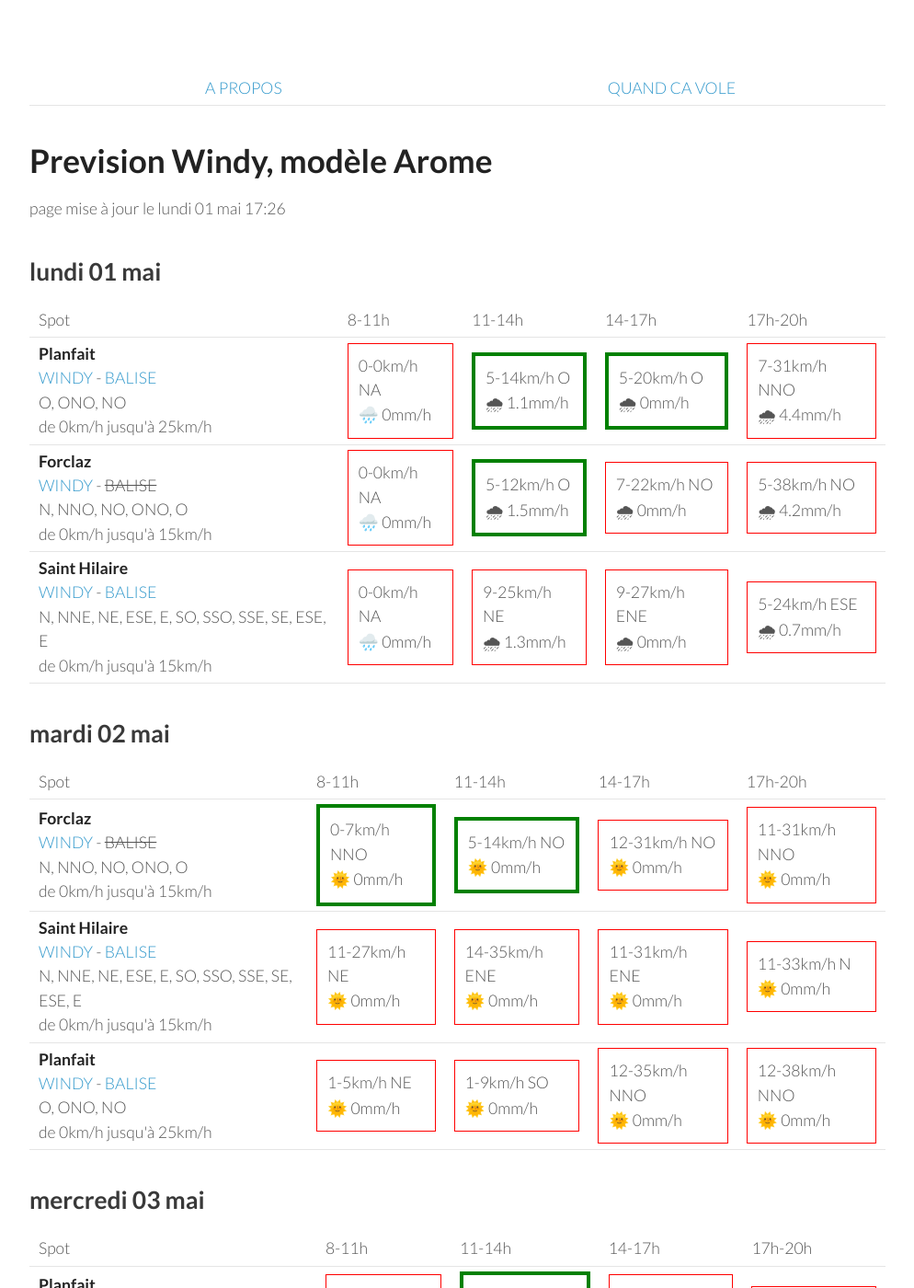
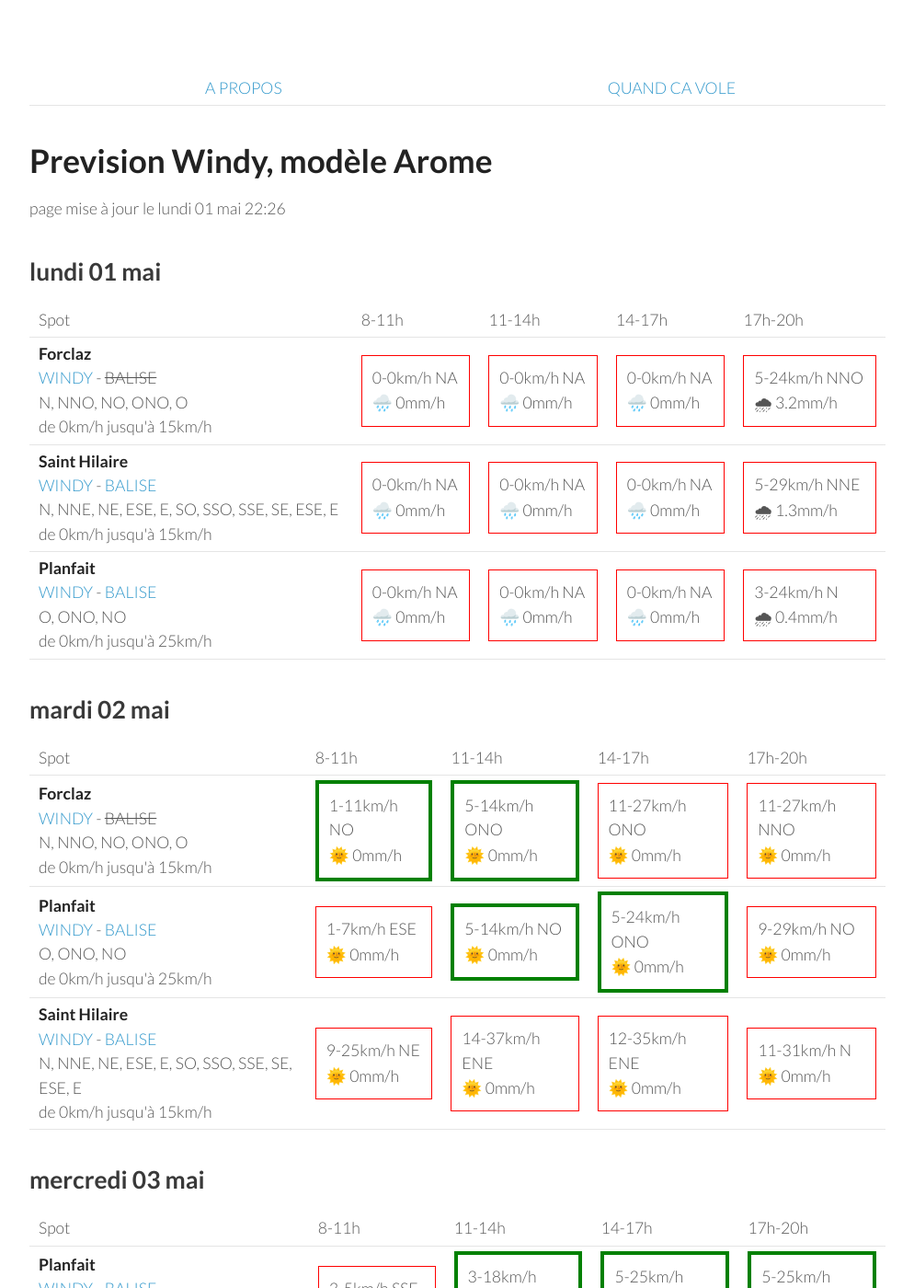
Before and after one commit to parapente-dans-le-nord/parapente-dans-le-nord.github.io, a Jekyll site: the page built from alpes_nord.markdown, in a window 1280 px wide and 1400 px high. Shown: the whole window at 92% size, without its empty margins (26-1020 px from the left). Built offline with Jekyll 4.4.1, drawn with Linux system fonts in a browser that asks for light colours; some of the changed text lies outside the part shown.

Commit message:
update index.markdown

```diff
--- a/alpes_nord.markdown
+++ b/alpes_nord.markdown
@@ -7,7 +7,7 @@ title:  "Tous les spots"
 {: .links}
 
 # Prevision Windy, modèle Arome
-page mise à jour le lundi 01 mai 17:26
+page mise à jour le lundi 01 mai 22:26
 
 ## lundi 01 mai
 
@@ -22,30 +22,30 @@ page mise à jour le lundi 01 mai 17:26
       <td>17h-20h</td>
     </tr>
 <tr>
-        <td><strong>Planfait</strong><br><a href="https://windy.com/45.853/6.223?45.415,6.223,8">WINDY</a> - <span class=""><a href="https://www.openwindmap.org/PP496">BALISE</a> </span><br> <span class="vent-favorable">O, ONO, NO</span><br><span class="force-vent">de 0km/h jusqu'à 25km/h</span> </td>
-
-            <td><div class="not-flyable"><p>0-0km/h NA</p><p>🌧️ 0mm/h</p></div></td>
-            <td><div class="flyable"><p>5-14km/h O</p><p>🌧 1.1mm/h</p></div></td>
-            <td><div class="flyable"><p>5-20km/h O</p><p>🌧 0mm/h</p></div></td>
-            <td><div class="not-flyable"><p>7-31km/h NNO</p><p>🌧 4.4mm/h</p></div></td>
-
-    </tr>
-<tr>
         <td><strong>Forclaz</strong><br><a href="https://windy.com/45.814/6.247?45.375,6.246,8,m:eVwaglz">WINDY</a> - <span class="no-balise"> BALISE </span><br> <span class="vent-favorable">N, NNO, NO, ONO, O</span><br><span class="force-vent">de 0km/h jusqu'à 15km/h</span> </td>
 
             <td><div class="not-flyable"><p>0-0km/h NA</p><p>🌧️ 0mm/h</p></div></td>
-            <td><div class="flyable"><p>5-12km/h O</p><p>🌧 1.5mm/h</p></div></td>
-            <td><div class="not-flyable"><p>7-22km/h NO</p><p>🌧 0mm/h</p></div></td>
-            <td><div class="not-flyable"><p>5-38km/h NO</p><p>🌧 4.2mm/h</p></div></td>
+            <td><div class="not-flyable"><p>0-0km/h NA</p><p>🌧️ 0mm/h</p></div></td>
+            <td><div class="not-flyable"><p>0-0km/h NA</p><p>🌧️ 0mm/h</p></div></td>
+            <td><div class="not-flyable"><p>5-24km/h NNO</p><p>🌧 3.2mm/h</p></div></td>
 
     </tr>
 <tr>
         <td><strong>Saint Hilaire</strong><br><a href="https://windy.com/45.307/5.888?45.087,5.889,9,m:eUFagkX">WINDY</a> - <span class=""><a href="http://www.balisemeteo.com/balise.php?idBalise=61">BALISE</a> </span><br> <span class="vent-favorable">N, NNE, NE, ESE, E, SO, SSO, SSE, SE, ESE, E</span><br><span class="force-vent">de 0km/h jusqu'à 15km/h</span> </td>
 
             <td><div class="not-flyable"><p>0-0km/h NA</p><p>🌧️ 0mm/h</p></div></td>
-            <td><div class="not-flyable"><p>9-25km/h NE</p><p>🌧 1.3mm/h</p></div></td>
-            <td><div class="not-flyable"><p>9-27km/h ENE</p><p>🌧 0mm/h</p></div></td>
-            <td><div class="not-flyable"><p>5-24km/h ESE</p><p>🌧 0.7mm/h</p></div></td>
+            <td><div class="not-flyable"><p>0-0km/h NA</p><p>🌧️ 0mm/h</p></div></td>
+            <td><div class="not-flyable"><p>0-0km/h NA</p><p>🌧️ 0mm/h</p></div></td>
+            <td><div class="not-flyable"><p>5-29km/h NNE</p><p>🌧 1.3mm/h</p></div></td>
+
+    </tr>
+<tr>
+        <td><strong>Planfait</strong><br><a href="https://windy.com/45.853/6.223?45.415,6.223,8">WINDY</a> - <span class=""><a href="https://www.openwindmap.org/PP496">BALISE</a> </span><br> <span class="vent-favorable">O, ONO, NO</span><br><span class="force-vent">de 0km/h jusqu'à 25km/h</span> </td>
+
+            <td><div class="not-flyable"><p>0-0km/h NA</p><p>🌧️ 0mm/h</p></div></td>
+            <td><div class="not-flyable"><p>0-0km/h NA</p><p>🌧️ 0mm/h</p></div></td>
+            <td><div class="not-flyable"><p>0-0km/h NA</p><p>🌧️ 0mm/h</p></div></td>
+            <td><div class="not-flyable"><p>3-24km/h N</p><p>🌧 0.4mm/h</p></div></td>
 
     </tr>
 
@@ -67,30 +67,30 @@ page mise à jour le lundi 01 mai 17:26
 <tr>
         <td><strong>Forclaz</strong><br><a href="https://windy.com/45.814/6.247?45.375,6.246,8,m:eVwaglz">WINDY</a> - <span class="no-balise"> BALISE </span><br> <span class="vent-favorable">N, NNO, NO, ONO, O</span><br><span class="force-vent">de 0km/h jusqu'à 15km/h</span> </td>
 
-            <td><div class="flyable"><p>0-7km/h NNO</p><p>🌞 0mm/h</p></div></td>
+            <td><div class="flyable"><p>1-11km/h NO</p><p>🌞 0mm/h</p></div></td>
+            <td><div class="flyable"><p>5-14km/h ONO</p><p>🌞 0mm/h</p></div></td>
+            <td><div class="not-flyable"><p>11-27km/h ONO</p><p>🌞 0mm/h</p></div></td>
+            <td><div class="not-flyable"><p>11-27km/h NNO</p><p>🌞 0mm/h</p></div></td>
+
+
+    </tr>
+<tr>
+        <td><strong>Planfait</strong><br><a href="https://windy.com/45.853/6.223?45.415,6.223,8">WINDY</a> - <span class=""><a href="https://www.openwindmap.org/PP496">BALISE</a> </span><br> <span class="vent-favorable">O, ONO, NO</span><br><span class="force-vent">de 0km/h jusqu'à 25km/h</span> </td>
+
+            <td><div class="not-flyable"><p>1-7km/h ESE</p><p>🌞 0mm/h</p></div></td>
             <td><div class="flyable"><p>5-14km/h NO</p><p>🌞 0mm/h</p></div></td>
-            <td><div class="not-flyable"><p>12-31km/h NO</p><p>🌞 0mm/h</p></div></td>
-            <td><div class="not-flyable"><p>11-31km/h NNO</p><p>🌞 0mm/h</p></div></td>
+            <td><div class="flyable"><p>5-24km/h ONO</p><p>🌞 0mm/h</p></div></td>
+            <td><div class="not-flyable"><p>9-29km/h NO</p><p>🌞 0mm/h</p></div></td>
 
 
     </tr>
 <tr>
         <td><strong>Saint Hilaire</strong><br><a href="https://windy.com/45.307/5.888?45.087,5.889,9,m:eUFagkX">WINDY</a> - <span class=""><a href="http://www.balisemeteo.com/balise.php?idBalise=61">BALISE</a> </span><br> <span class="vent-favorable">N, NNE, NE, ESE, E, SO, SSO, SSE, SE, ESE, E</span><br><span class="force-vent">de 0km/h jusqu'à 15km/h</span> </td>
 
-            <td><div class="not-flyable"><p>11-27km/h NE</p><p>🌞 0mm/h</p></div></td>
-            <td><div class="not-flyable"><p>14-35km/h ENE</p><p>🌞 0mm/h</p></div></td>
-            <td><div class="not-flyable"><p>11-31km/h ENE</p><p>🌞 0mm/h</p></div></td>
-            <td><div class="not-flyable"><p>11-33km/h N</p><p>🌞 0mm/h</p></div></td>
-
-
-    </tr>
-<tr>
-        <td><strong>Planfait</strong><br><a href="https://windy.com/45.853/6.223?45.415,6.223,8">WINDY</a> - <span class=""><a href="https://www.openwindmap.org/PP496">BALISE</a> </span><br> <span class="vent-favorable">O, ONO, NO</span><br><span class="force-vent">de 0km/h jusqu'à 25km/h</span> </td>
-
-            <td><div class="not-flyable"><p>1-5km/h NE</p><p>🌞 0mm/h</p></div></td>
-            <td><div class="not-flyable"><p>1-9km/h SO</p><p>🌞 0mm/h</p></div></td>
-            <td><div class="not-flyable"><p>12-35km/h NNO</p><p>🌞 0mm/h</p></div></td>
-            <td><div class="not-flyable"><p>12-38km/h NNO</p><p>🌞 0mm/h</p></div></td>
+            <td><div class="not-flyable"><p>9-25km/h NE</p><p>🌞 0mm/h</p></div></td>
+            <td><div class="not-flyable"><p>14-37km/h ENE</p><p>🌞 0mm/h</p></div></td>
+            <td><div class="not-flyable"><p>12-35km/h ENE</p><p>🌞 0mm/h</p></div></td>
+            <td><div class="not-flyable"><p>11-31km/h N</p><p>🌞 0mm/h</p></div></td>
 
 
     </tr>
@@ -113,30 +113,30 @@ page mise à jour le lundi 01 mai 17:26
 <tr>
         <td><strong>Planfait</strong><br><a href="https://windy.com/45.853/6.223?45.415,6.223,8">WINDY</a> - <span class=""><a href="https://www.openwindmap.org/PP496">BALISE</a> </span><br> <span class="vent-favorable">O, ONO, NO</span><br><span class="force-vent">de 0km/h jusqu'à 25km/h</span> </td>
 
-            <td><div class="not-flyable"><p>3-16km/h ESE</p><p>🌞 0mm/h</p></div></td>
+            <td><div class="not-flyable"><p>3-5km/h SSE</p><p>🌞 0mm/h</p></div></td>
             <td><div class="flyable"><p>3-18km/h ONO</p><p>🌞 0mm/h</p></div></td>
-            <td><div class="not-flyable"><p>7-27km/h ONO</p><p>🌞 0mm/h</p></div></td>
-            <td><div class="not-flyable"><p>5-27km/h NO</p><p>🌞 0mm/h</p></div></td>
+            <td><div class="flyable"><p>5-25km/h ONO</p><p>🌞 0mm/h</p></div></td>
+            <td><div class="flyable"><p>5-25km/h ONO</p><p>🌞 0mm/h</p></div></td>
 
 
     </tr>
 <tr>
         <td><strong>Forclaz</strong><br><a href="https://windy.com/45.814/6.247?45.375,6.246,8,m:eVwaglz">WINDY</a> - <span class="no-balise"> BALISE </span><br> <span class="vent-favorable">N, NNO, NO, ONO, O</span><br><span class="force-vent">de 0km/h jusqu'à 15km/h</span> </td>
 
-            <td><div class="not-flyable"><p>3-16km/h ESE</p><p>🌞 0mm/h</p></div></td>
+            <td><div class="not-flyable"><p>1-3km/h ESE</p><p>🌞 0mm/h</p></div></td>
             <td><div class="not-flyable"><p>3-16km/h O</p><p>🌞 0mm/h</p></div></td>
             <td><div class="not-flyable"><p>5-25km/h ONO</p><p>🌞 0mm/h</p></div></td>
-            <td><div class="not-flyable"><p>5-27km/h NO</p><p>🌞 0mm/h</p></div></td>
+            <td><div class="not-flyable"><p>5-25km/h NO</p><p>🌞 0mm/h</p></div></td>
 
 
     </tr>
 <tr>
         <td><strong>Saint Hilaire</strong><br><a href="https://windy.com/45.307/5.888?45.087,5.889,9,m:eUFagkX">WINDY</a> - <span class=""><a href="http://www.balisemeteo.com/balise.php?idBalise=61">BALISE</a> </span><br> <span class="vent-favorable">N, NNE, NE, ESE, E, SO, SSO, SSE, SE, ESE, E</span><br><span class="force-vent">de 0km/h jusqu'à 15km/h</span> </td>
 
-            <td><div class="not-flyable"><p>1-16km/h E</p><p>🌞 0mm/h</p></div></td>
-            <td><div class="not-flyable"><p>3-18km/h O</p><p>🌞 0mm/h</p></div></td>
-            <td><div class="not-flyable"><p>5-33km/h OSO</p><p>🌞 0mm/h</p></div></td>
-            <td><div class="not-flyable"><p>5-33km/h ONO</p><p>🌞 0mm/h</p></div></td>
+            <td><div class="not-flyable"><p>1-11km/h ENE</p><p>🌞 0mm/h</p></div></td>
+            <td><div class="not-flyable"><p>3-22km/h O</p><p>🌞 0mm/h</p></div></td>
+            <td><div class="not-flyable"><p>7-33km/h O</p><p>🌞 0mm/h</p></div></td>
+            <td><div class="not-flyable"><p>5-33km/h O</p><p>🌞 0mm/h</p></div></td>
 
 
     </tr>
@@ -159,20 +159,20 @@ page mise à jour le lundi 01 mai 17:26
 <tr>
         <td><strong>Planfait</strong><br><a href="https://windy.com/45.853/6.223?45.415,6.223,8">WINDY</a> - <span class=""><a href="https://www.openwindmap.org/PP496">BALISE</a> </span><br> <span class="vent-favorable">O, ONO, NO</span><br><span class="force-vent">de 0km/h jusqu'à 25km/h</span> </td>
 
-            <td><div class="not-flyable"><p>5-20km/h ESE</p><p>🌞 0mm/h</p></div></td>
-            <td><div class="not-flyable"><p>3-24km/h SO</p><p>🌞 0mm/h</p></div></td>
+            <td><div class="not-flyable"><p>5-22km/h ESE</p><p>🌞 0mm/h</p></div></td>
+            <td><div class="not-flyable"><p>1-24km/h SO</p><p>🌞 0mm/h</p></div></td>
             <td><div class="not-flyable"><p>7-27km/h O</p><p>🌞 0mm/h</p></div></td>
-            <td><div class="not-flyable"><p>7-29km/h O</p><p>🌞 0mm/h</p></div></td>
+            <td><div class="not-flyable"><p>7-31km/h O</p><p>🌞 0mm/h</p></div></td>
 
 
     </tr>
 <tr>
         <td><strong>Forclaz</strong><br><a href="https://windy.com/45.814/6.247?45.375,6.246,8,m:eVwaglz">WINDY</a> - <span class="no-balise"> BALISE </span><br> <span class="vent-favorable">N, NNO, NO, ONO, O</span><br><span class="force-vent">de 0km/h jusqu'à 15km/h</span> </td>
 
-            <td><div class="not-flyable"><p>5-22km/h ESE</p><p>🌞 0mm/h</p></div></td>
-            <td><div class="not-flyable"><p>1-24km/h SSO</p><p>🌞 0mm/h</p></div></td>
+            <td><div class="not-flyable"><p>5-24km/h ESE</p><p>🌞 0mm/h</p></div></td>
+            <td><div class="not-flyable"><p>1-24km/h S</p><p>🌞 0mm/h</p></div></td>
             <td><div class="not-flyable"><p>5-27km/h O</p><p>🌞 0mm/h</p></div></td>
-            <td><div class="not-flyable"><p>5-29km/h O</p><p>🌞 0mm/h</p></div></td>
+            <td><div class="not-flyable"><p>5-31km/h O</p><p>🌞 0mm/h</p></div></td>
 
 
     </tr>
@@ -180,9 +180,9 @@ page mise à jour le lundi 01 mai 17:26
         <td><strong>Saint Hilaire</strong><br><a href="https://windy.com/45.307/5.888?45.087,5.889,9,m:eUFagkX">WINDY</a> - <span class=""><a href="http://www.balisemeteo.com/balise.php?idBalise=61">BALISE</a> </span><br> <span class="vent-favorable">N, NNE, NE, ESE, E, SO, SSO, SSE, SE, ESE, E</span><br><span class="force-vent">de 0km/h jusqu'à 15km/h</span> </td>
 
             <td><div class="not-flyable"><p>1-35km/h SO</p><p>🌞 0mm/h</p></div></td>
-            <td><div class="not-flyable"><p>7-44km/h SO</p><p>🌞 0mm/h</p></div></td>
+            <td><div class="not-flyable"><p>5-42km/h SO</p><p>🌞 0mm/h</p></div></td>
             <td><div class="not-flyable"><p>9-51km/h SO</p><p>🌞 0mm/h</p></div></td>
-            <td><div class="not-flyable"><p>7-51km/h SO</p><p>🌞 0mm/h</p></div></td>
+            <td><div class="not-flyable"><p>7-50km/h SO</p><p>🌞 0mm/h</p></div></td>
 
 
     </tr>
@@ -205,30 +205,30 @@ page mise à jour le lundi 01 mai 17:26
 <tr>
         <td><strong>Planfait</strong><br><a href="https://windy.com/45.853/6.223?45.415,6.223,8">WINDY</a> - <span class=""><a href="https://www.openwindmap.org/PP496">BALISE</a> </span><br> <span class="vent-favorable">O, ONO, NO</span><br><span class="force-vent">de 0km/h jusqu'à 25km/h</span> </td>
 
-            <td><div class="not-flyable"><p>5-20km/h ESE</p><p>🌞 0mm/h</p></div></td>
-            <td><div class="flyable"><p>3-22km/h O</p><p>🌞 0mm/h</p></div></td>
-            <td><div class="not-flyable"><p>7-33km/h O</p><p>🌧 0.6mm/h</p></div></td>
-            <td><div class="not-flyable"><p>5-33km/h OSO</p><p>🌧 0.3mm/h</p></div></td>
+            <td><div class="not-flyable"><p>3-20km/h ESE</p><p>🌞 0mm/h</p></div></td>
+            <td><div class="flyable"><p>5-20km/h ONO</p><p>🌞 0mm/h</p></div></td>
+            <td><div class="not-flyable"><p>7-27km/h O</p><p>🌞 0mm/h</p></div></td>
+            <td><div class="not-flyable"><p>3-33km/h OSO</p><p>🌧 4.5mm/h</p></div></td>
+
+
+    </tr>
+<tr>
+        <td><strong>Forclaz</strong><br><a href="https://windy.com/45.814/6.247?45.375,6.246,8,m:eVwaglz">WINDY</a> - <span class="no-balise"> BALISE </span><br> <span class="vent-favorable">N, NNO, NO, ONO, O</span><br><span class="force-vent">de 0km/h jusqu'à 15km/h</span> </td>
+
+            <td><div class="not-flyable"><p>3-22km/h ESE</p><p>🌞 0mm/h</p></div></td>
+            <td><div class="not-flyable"><p>3-18km/h ONO</p><p>🌞 0mm/h</p></div></td>
+            <td><div class="not-flyable"><p>5-27km/h ONO</p><p>🌞 0mm/h</p></div></td>
+            <td><div class="not-flyable"><p>1-33km/h OSO</p><p>🌧 4.6mm/h</p></div></td>
 
 
     </tr>
 <tr>
         <td><strong>Saint Hilaire</strong><br><a href="https://windy.com/45.307/5.888?45.087,5.889,9,m:eUFagkX">WINDY</a> - <span class=""><a href="http://www.balisemeteo.com/balise.php?idBalise=61">BALISE</a> </span><br> <span class="vent-favorable">N, NNE, NE, ESE, E, SO, SSO, SSE, SE, ESE, E</span><br><span class="force-vent">de 0km/h jusqu'à 15km/h</span> </td>
 
-            <td><div class="flyable"><p>1-14km/h ESE</p><p>🌞 0mm/h</p></div></td>
-            <td><div class="not-flyable"><p>3-25km/h OSO</p><p>🌞 0mm/h</p></div></td>
-            <td><div class="not-flyable"><p>7-40km/h OSO</p><p>🌞 0mm/h</p></div></td>
-            <td><div class="not-flyable"><p>1-42km/h SO</p><p>🌧 4.5mm/h</p></div></td>
-
-
-    </tr>
-<tr>
-        <td><strong>Forclaz</strong><br><a href="https://windy.com/45.814/6.247?45.375,6.246,8,m:eVwaglz">WINDY</a> - <span class="no-balise"> BALISE </span><br> <span class="vent-favorable">N, NNO, NO, ONO, O</span><br><span class="force-vent">de 0km/h jusqu'à 15km/h</span> </td>
-
-            <td><div class="not-flyable"><p>5-22km/h ESE</p><p>🌞 0mm/h</p></div></td>
-            <td><div class="not-flyable"><p>1-24km/h O</p><p>🌞 0mm/h</p></div></td>
-            <td><div class="not-flyable"><p>7-35km/h O</p><p>🌧 0.7mm/h</p></div></td>
-            <td><div class="not-flyable"><p>5-33km/h OSO</p><p>🌧 0.5mm/h</p></div></td>
+            <td><div class="not-flyable"><p>1-18km/h E</p><p>🌞 0mm/h</p></div></td>
+            <td><div class="not-flyable"><p>3-22km/h O</p><p>🌞 0mm/h</p></div></td>
+            <td><div class="not-flyable"><p>5-31km/h OSO</p><p>🌞 0mm/h</p></div></td>
+            <td><div class="not-flyable"><p>1-38km/h S</p><p>🌧 8mm/h</p></div></td>
 
 
     </tr>
@@ -251,30 +251,30 @@ page mise à jour le lundi 01 mai 17:26
 <tr>
         <td><strong>Planfait</strong><br><a href="https://windy.com/45.853/6.223?45.415,6.223,8">WINDY</a> - <span class=""><a href="https://www.openwindmap.org/PP496">BALISE</a> </span><br> <span class="vent-favorable">O, ONO, NO</span><br><span class="force-vent">de 0km/h jusqu'à 25km/h</span> </td>
 
-            <td><div class="not-flyable"><p>3-16km/h E</p><p>🌞 0mm/h</p></div></td>
-            <td><div class="flyable"><p>1-20km/h O</p><p>🌞 0mm/h</p></div></td>
-            <td><div class="not-flyable"><p>5-31km/h O</p><p>🌞 0mm/h</p></div></td>
-            <td><div class="not-flyable"><p>3-29km/h SO</p><p>🌧 1.8mm/h</p></div></td>
+            <td><div class="not-flyable"><p>3-12km/h ESE</p><p>🌞 0mm/h</p></div></td>
+            <td><div class="flyable"><p>1-16km/h ONO</p><p>🌞 0mm/h</p></div></td>
+            <td><div class="flyable"><p>5-25km/h ONO</p><p>🌞 0mm/h</p></div></td>
+            <td><div class="flyable"><p>3-25km/h ONO</p><p>🌞 0mm/h</p></div></td>
 
 
     </tr>
 <tr>
         <td><strong>Forclaz</strong><br><a href="https://windy.com/45.814/6.247?45.375,6.246,8,m:eVwaglz">WINDY</a> - <span class="no-balise"> BALISE </span><br> <span class="vent-favorable">N, NNO, NO, ONO, O</span><br><span class="force-vent">de 0km/h jusqu'à 15km/h</span> </td>
 
-            <td><div class="not-flyable"><p>3-18km/h ESE</p><p>🌞 0mm/h</p></div></td>
-            <td><div class="not-flyable"><p>0-20km/h SO</p><p>🌞 0mm/h</p></div></td>
-            <td><div class="not-flyable"><p>5-29km/h ONO</p><p>🌞 0mm/h</p></div></td>
-            <td><div class="not-flyable"><p>1-29km/h ONO</p><p>🌧 1.9mm/h</p></div></td>
+            <td><div class="not-flyable"><p>3-14km/h ESE</p><p>🌞 0mm/h</p></div></td>
+            <td><div class="not-flyable"><p>1-16km/h O</p><p>🌞 0mm/h</p></div></td>
+            <td><div class="not-flyable"><p>3-25km/h ONO</p><p>🌞 0mm/h</p></div></td>
+            <td><div class="not-flyable"><p>3-27km/h NO</p><p>🌞 0mm/h</p></div></td>
 
 
     </tr>
 <tr>
         <td><strong>Saint Hilaire</strong><br><a href="https://windy.com/45.307/5.888?45.087,5.889,9,m:eUFagkX">WINDY</a> - <span class=""><a href="http://www.balisemeteo.com/balise.php?idBalise=61">BALISE</a> </span><br> <span class="vent-favorable">N, NNE, NE, ESE, E, SO, SSO, SSE, SE, ESE, E</span><br><span class="force-vent">de 0km/h jusqu'à 15km/h</span> </td>
 
-            <td><div class="not-flyable"><p>0-18km/h E</p><p>🌞 0mm/h</p></div></td>
-            <td><div class="not-flyable"><p>5-29km/h OSO</p><p>🌞 0mm/h</p></div></td>
-            <td><div class="not-flyable"><p>5-38km/h OSO</p><p>🌞 0mm/h</p></div></td>
-            <td><div class="not-flyable"><p>5-40km/h OSO</p><p>🌧 6mm/h</p></div></td>
+            <td><div class="not-flyable"><p>1-12km/h ENE</p><p>🌞 0mm/h</p></div></td>
+            <td><div class="not-flyable"><p>1-20km/h O</p><p>🌞 0mm/h</p></div></td>
+            <td><div class="not-flyable"><p>7-37km/h OSO</p><p>🌞 0mm/h</p></div></td>
+            <td><div class="not-flyable"><p>5-37km/h OSO</p><p>🌞 0mm/h</p></div></td>
 
 
     </tr>
```
